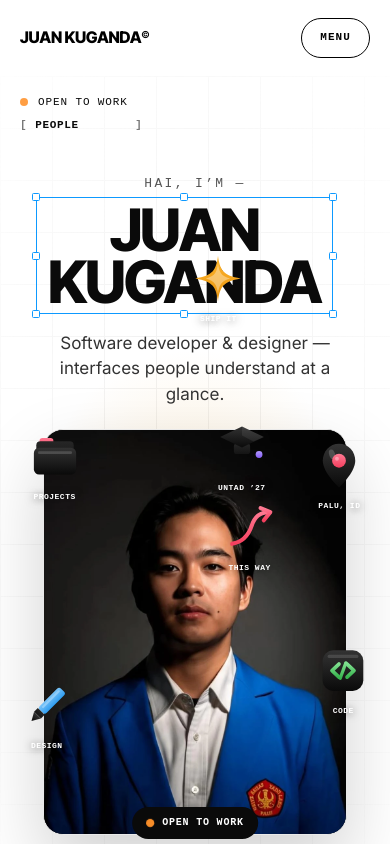
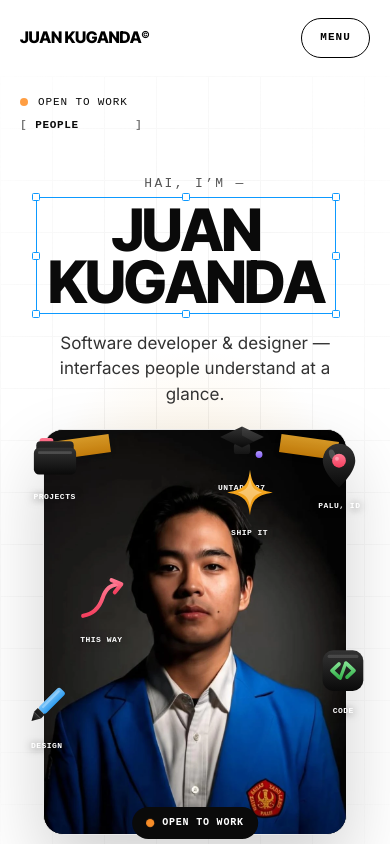
Before and after one commit to juanKuganda/portofoliov3, a React (Vite) app: page / in a window 390 px wide. Shown: the top 844 px of the page. Built offline with nearby package versions, Linux system fonts and the light colour scheme; a web font is replaced by a local one.

Commit message:
Hero v7 styles (2/2)

```diff
--- a/src/index.css
+++ b/src/index.css
@@ -587,6 +587,11 @@ a {
 .reel-hi-line {
   display: block;
 }
+/* Kinetic headline: each letter is an inline-block the pointer-repel
+   loop can push around (transform-only). */
+.hi-letter {
+  display: inline-block;
+}
 .reel-sub {
   margin: 20px 0 0;
   max-width: 36ch;
@@ -660,6 +665,31 @@ a {
 .reel-card .photo-gray {
   filter: grayscale(1) contrast(1.03);
 }
+/* Washi tape on the card's top corners — the portrait is a photo
+   pinned to the canvas. Paints above both photo layers. */
+.tape {
+  position: absolute;
+  top: 10px;
+  width: 92px;
+  height: 26px;
+  background: linear-gradient(
+    180deg,
+    rgba(255, 182, 46, 0.92),
+    rgba(232, 147, 12, 0.92)
+  );
+  box-shadow: 0 2px 6px rgba(0, 0, 0, 0.18);
+  opacity: 0.9;
+  z-index: 3;
+  pointer-events: none;
+}
+.tape-tl {
+  left: 12px;
+  transform: rotate(-8deg);
+}
+.tape-tr {
+  right: 12px;
+  transform: rotate(8deg);
+}
 
 .reel-bottom-row {
   display: flex;
@@ -773,8 +803,31 @@ a {
   gap: 8px;
   transform: translate(-50%, -50%);
 }
-/* Apple-precision vector doodles: geometric, crisp, subtle depth via
-   internal gradients. Height-driven so the icons stay balanced. */
+/* Sticker playfulness: on hover-capable desktop, stickers wiggle when
+   touched by the cursor. Keyframes preserve the -50% centering
+   translate. Applied to .doodle/.doodle-pill — no JS writes there,
+   so this never fights the parallax or explode timelines. */
+@media (hover: hover) and (min-width: 769px) {
+  .sticker {
+    pointer-events: auto;
+  }
+  .sticker:hover .doodle,
+  .sticker:hover .doodle-pill {
+    animation: sticker-wiggle 0.55s ease;
+  }
+}
+@keyframes sticker-wiggle {
+  0%,
+  100% {
+    transform: translate(-50%, -50%) rotate(0deg);
+  }
+  30% {
+    transform: translate(-50%, -50%) rotate(-10deg) scale(1.1);
+  }
+  65% {
+    transform: translate(-50%, -50%) rotate(7deg) scale(1.06);
+  }
+}
 .doodle-svg {
   height: 76px;
   width: auto;
@@ -1107,6 +1160,20 @@ a {
   .reel-stickers .sticker:nth-child(4) { top: 45% !important; left: 87% !important; } /* pin */
   .reel-stickers .sticker:nth-child(5) { top: 68% !important; left: 88% !important; } /* code */
   .reel-stickers .sticker:nth-child(6) { top: 84% !important; left: 50% !important; } /* pill */
+  .reel-stickers .sticker:nth-child(7) { top: 48% !important; left: 64% !important; } /* spark */
+  .reel-stickers .sticker:nth-child(8) { top: 60% !important; left: 26% !important; } /* squiggle */
+  /* Tape scales down with the narrower mobile card. */
+  .tape {
+    width: 58px;
+    height: 18px;
+    top: 8px;
+  }
+  .tape-tl {
+    left: 8px;
+  }
+  .tape-tr {
+    right: 8px;
+  }
   /* Ruler stays, slimmer, above the caption row. */
   .reel-ruler {
     height: 34px;
```
